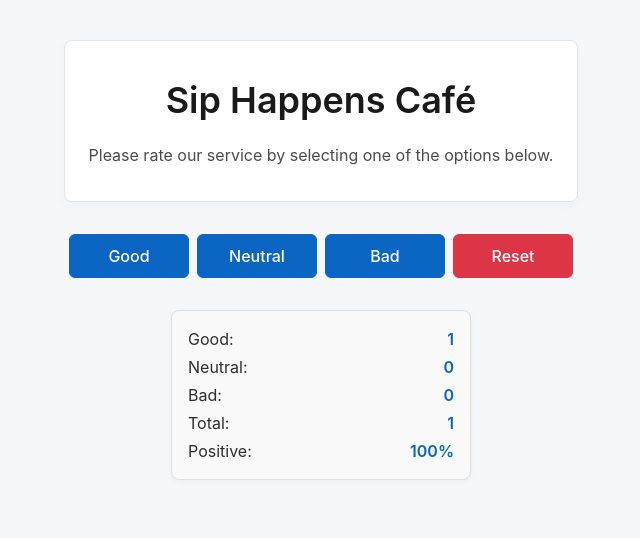
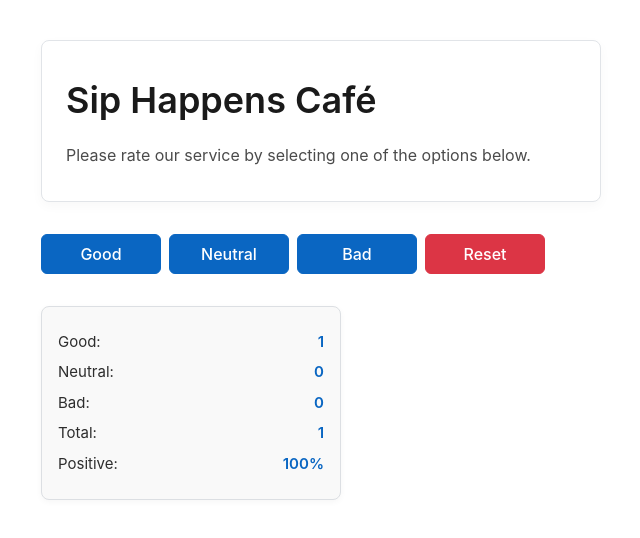
Before and after one commit to pavel-sheremet-dev/115-blended-5, a React (Vite) app: page / in a window 1280 px wide. Both pictures are taken after a click on the button "Good". Shown: the top 538 px of the page, without its empty margins (319-959 px from the left). Built offline with nearby package versions, Linux system fonts and the light colour scheme.

Commit message:
Update styles

```diff
--- a/src/components/App/App.module.css
+++ b/src/components/App/App.module.css
@@ -1,8 +1,9 @@
 .app {
   min-height: 100vh;
   padding: 40px 20px;
-  background-color: #f5f7f9;
+  max-width: 600px;
+  margin: 0 auto;
   display: flex;
   flex-direction: column;
-  align-items: center;
+  gap: 32px;
 }
--- a/src/components/App/App.tsx
+++ b/src/components/App/App.tsx
@@ -1,10 +1,10 @@
-import css from "./App.module.css";
 import { useState } from "react";
 import CafeInfo from "../CafeInfo/CafeInfo";
 import VoteOptions from "../VoteOptions/VoteOptions";
 import VoteStats from "../VoteStats/VoteStats";
 import Notification from "../Notification/Notification";
 import { Votes, VoteType } from "../../types/votes";
+import css from "./App.module.css";
 
 export default function App() {
   const [votes, setVotes] = useState<Votes>({
--- a/src/components/CafeInfo/CafeInfo.module.css
+++ b/src/components/CafeInfo/CafeInfo.module.css
@@ -1,25 +1,23 @@
 .container {
-  text-align: center;
   padding: 32px 24px;
   background-color: #ffffff;
   border: 1px solid #e1e4e8;
   border-radius: 8px;
   box-shadow: 0 4px 12px rgba(0, 0, 0, 0.03);
-  margin-bottom: 32px;
 }
 
 .title {
+  margin: 0;
   font-size: 36px;
   color: #1a1a1a;
   font-weight: 600;
-  margin-top: 0;
   margin-bottom: 16px;
 }
 
 .description {
+  margin: 0;
   font-size: 16px;
   color: #4b4b4b;
   max-width: 600px;
-  margin: 0 auto;
   line-height: 1.6;
 }
--- a/src/components/Notification/Notification.module.css
+++ b/src/components/Notification/Notification.module.css
@@ -1,12 +1,11 @@
 .message {
+  margin: 0;
   background-color: #f1f3f5;
   color: #2d2d2d;
   border: 1px solid #d3d6da;
   border-radius: 6px;
   padding: 20px 24px;
   font-size: 16px;
-  text-align: center;
   max-width: 400px;
-  margin: 32px auto;
   box-shadow: 0 1px 4px rgba(0, 0, 0, 0.02);
 }
--- a/src/components/VoteOptions/VoteOptions.module.css
+++ b/src/components/VoteOptions/VoteOptions.module.css
@@ -1,13 +1,11 @@
 .container {
   display: flex;
-  justify-content: center;
   gap: 8px;
   flex-wrap: wrap;
-  margin-bottom: 32px;
 }
 
 .button {
-  padding: 12px 22px;
+  padding: 10px 22px;
   background-color: #0a66c2;
   color: #fff;
   border: 1px solid #0a66c2;
@@ -25,7 +23,7 @@
 }
 
 .reset {
-  background-color: #dc3545; /* класичний червоний (як у Bootstrap) */
+  background-color: #dc3545;
   border-color: #dc3545;
 }
 
--- a/src/components/VoteStats/VoteStats.module.css
+++ b/src/components/VoteStats/VoteStats.module.css
@@ -1,21 +1,16 @@
 .container {
-  display: flex;
-  flex-direction: column;
-  gap: 4px;
   background-color: #f9f9f9;
   border: 1px solid #dcdfe3;
   border-radius: 8px;
   padding: 16px;
   max-width: 300px;
-  width: 100%;
-  margin: 0 auto;
   box-shadow: 0 2px 6px rgba(0, 0, 0, 0.04);
 }
 
 .stat {
-  font-size: 16px;
+  font-size: 15px;
   color: #2d2d2d;
-  margin: 0;
+  margin: 8px 0;
   display: flex;
   justify-content: space-between;
 }
```
